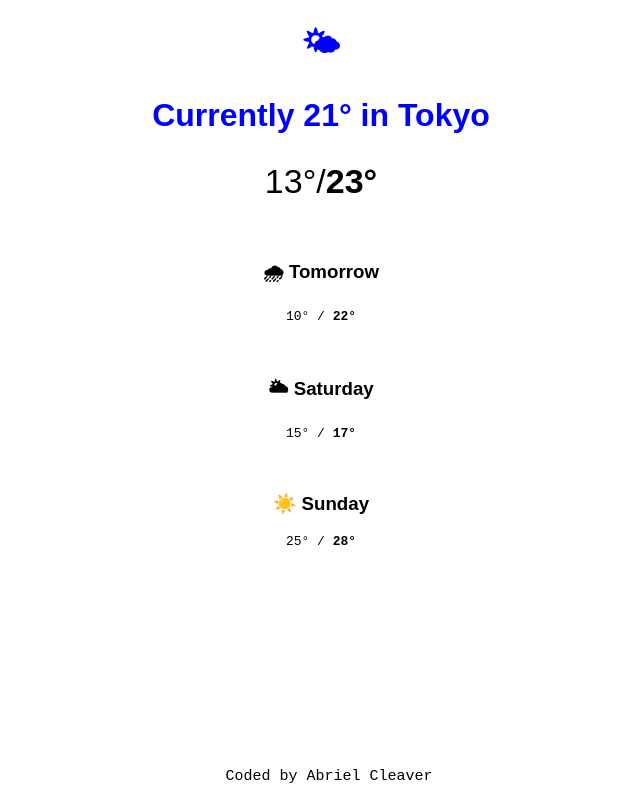
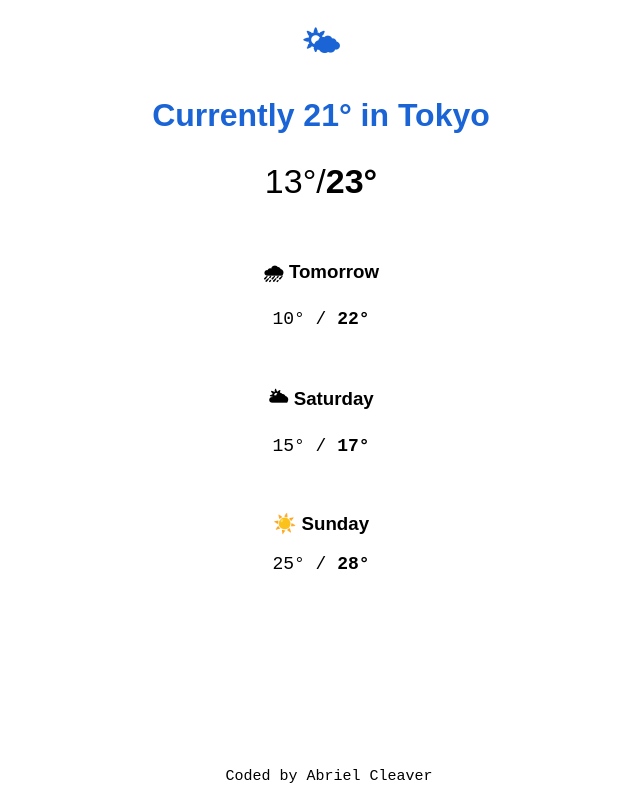
Before and after one commit to abrielcleaver/scb-hw-weather-app, a plain HTML site: page index.html in a window 1280 px wide. Shown: the whole page, without its empty margins (319-959 px from the left). Drawn offline with Linux system fonts and the light colour scheme.

Commit message:
Update styling for list items and add background color when day of week is hovered over

```diff
--- a/index.html
+++ b/index.html
@@ -9,7 +9,7 @@
 
     h1 {
       text-align: center;
-      color: blue;
+      color: #1a64d6;
       font-family: Arial, Helvetica, sans-serif;
     }
 
@@ -28,6 +28,14 @@
       list-style: none;
       text-align: center;
       padding: 10px;
+      margin: 0 auto;
+      max-width: 400px;
+      border-radius: 10px;
+      transition: all 200ms ease-in-out;
+    }
+
+    li:hover {
+      background-color: rgba(255, 255, 207, 0.639);
     }
 
     h3 {
@@ -36,6 +44,7 @@
 
     p {
       font-family: monospace;
+      font-size: 18px;
     }
 
     footer {
```
